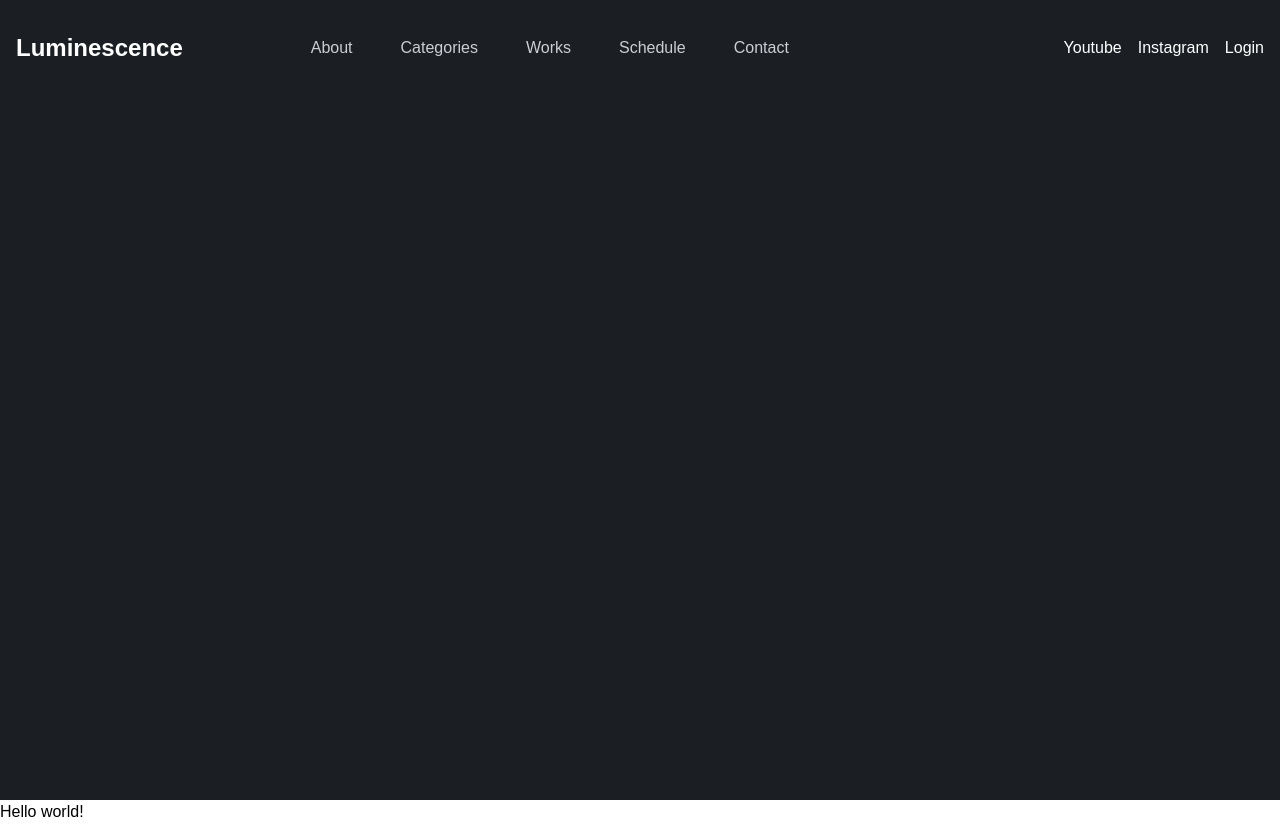
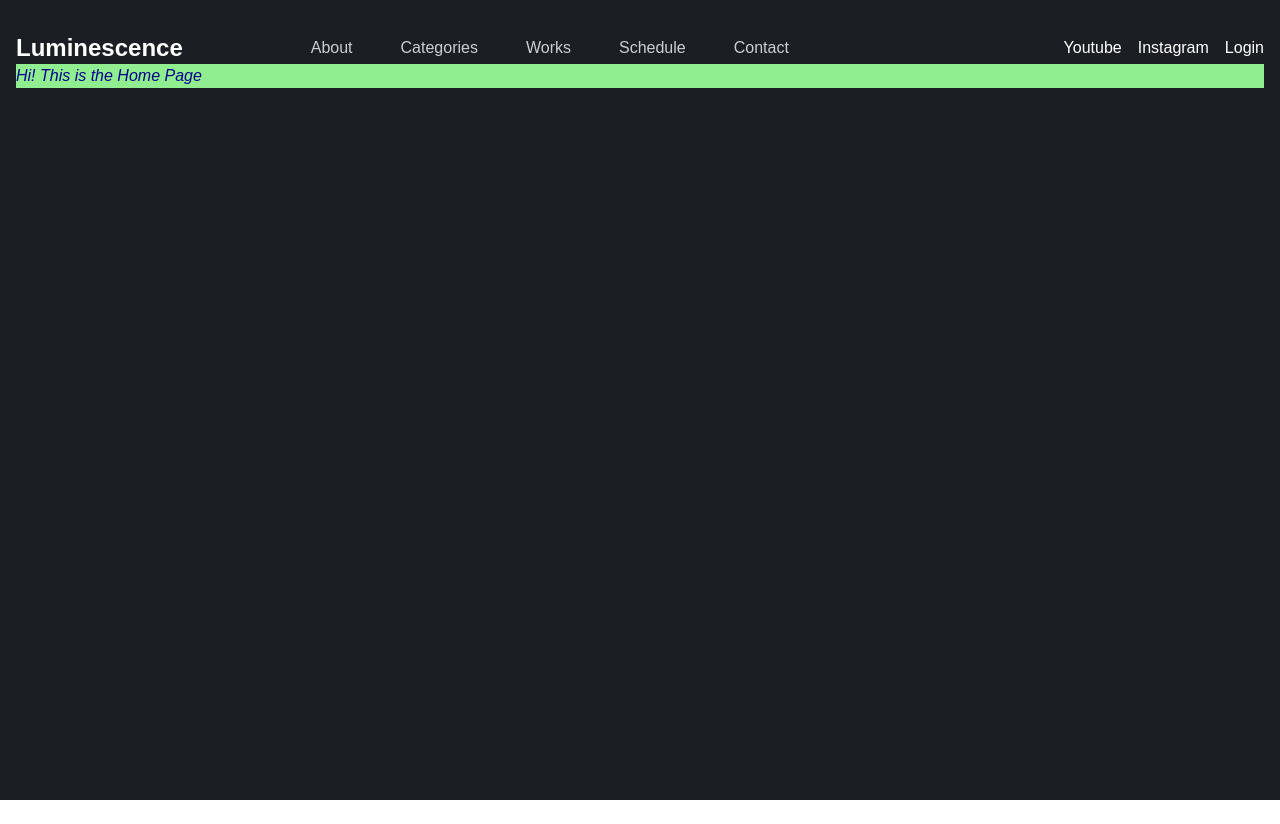
Before and after one commit to ckmsc39th/ckmsc39th.github.io, a Vue app: page / in a window 1280 px wide. After the commit the page ends 800 px from the top, so only its background shows below. Built offline with nearby package versions, Linux system fonts and the light colour scheme.

Commit message:
components test

```diff
--- a/index.html
+++ b/index.html
@@ -9,6 +9,5 @@
   <body>
     <div id="app"></div>
     <script type="module" src="/src/main.js"></script>
-    Hello world!
   </body>
 </html>
--- a/src/App.vue
+++ b/src/App.vue
@@ -1,11 +1,12 @@
 <template>
+
   <div class="min-h-screen w-full bg-gray-800 text-white">
     <div class="mx-auto max-w-7xl px-4 pt-8">
       <nav class="flex items-center justify-between">
         <div class="flex items-center gap-32">
-          <a href="#" class="text-2xl font-bold">Luminescence</a>
+          <button @click="showHome" href=" " class="text-2xl font-bold">Luminescence</button>
           <ul class="flex items-center gap-12 font-medium text-gray-500">
-            <li><a href="/about" class="hover:text-white">About</a></li>
+            <button @click="showAbout" class="hover:text-white">About</button>
             <li><a href="/categories" class="hover:text-white">Categories</a></li>
             <li><a href="/works" class="hover:text-white">Works</a></li>
             <li><a href="/schedule" class="hover:text-white">Schedule</a></li>
@@ -18,9 +19,52 @@
           <a href="#" class="hover:text-white">Login</a>
         </div>
       </nav>
-      <div class="grid grid-cols-2">
-        <div></div>
+
+      <div>
+        <div v-if="home">
+          <Home />
+        </div>
+        <div v-if="about">
+          <About />
+        </div>
       </div>
     </div>
   </div>
+
+
 </template>
+
+<script>
+import About from './components/About.vue'
+import Home from './components/Home.vue'
+
+export default {
+  name : 'App',
+  components : {About, Home},
+
+  data(){
+    return{
+      home: true,
+      about: false
+    }
+  },
+
+  methods: {
+    showHome(){
+      this.home = true
+      this.about = false
+    },
+
+    showAbout(){
+      this.home = false
+      this.about = true
+    }
+  }
+}
+
+</script>
+
+
+<style>
+
+</style>
--- a/src/components/About.vue
+++ b/src/components/About.vue
@@ -1,3 +1,25 @@
 <template>
-  <h1>Randint Ultradian</h1>
+  <div class="ground">
+    <h1>Hi! This is the About Page</h1>
+    <h1>Randint Ultradian</h1>
+  </div>
+
 </template>
+
+
+<style>
+  .ground {
+    width: w-full;
+    height: fit-content;
+    margin-top: 100px auto;
+    position: relative;
+    background: lightcoral;
+    align-content: center;
+    border-radius: 10px;
+  }
+
+  .ground h1 {
+    color: darkred;
+    font-style: italic;
+  }
+</style>
--- a/src/components/Home.vue
+++ b/src/components/Home.vue
@@ -0,0 +1,19 @@
+<template>
+    <div class="background">
+        <p>Hi! This is the Home Page</p>
+    </div>
+
+</template>
+
+<style>
+    .background{
+        width: w-full;
+        height: fit-content;
+        background-color: lightgreen;
+        align-content: center;
+    }
+    p {
+        color: darkblue;
+        font-style: italic;
+    }
+</style>
```
